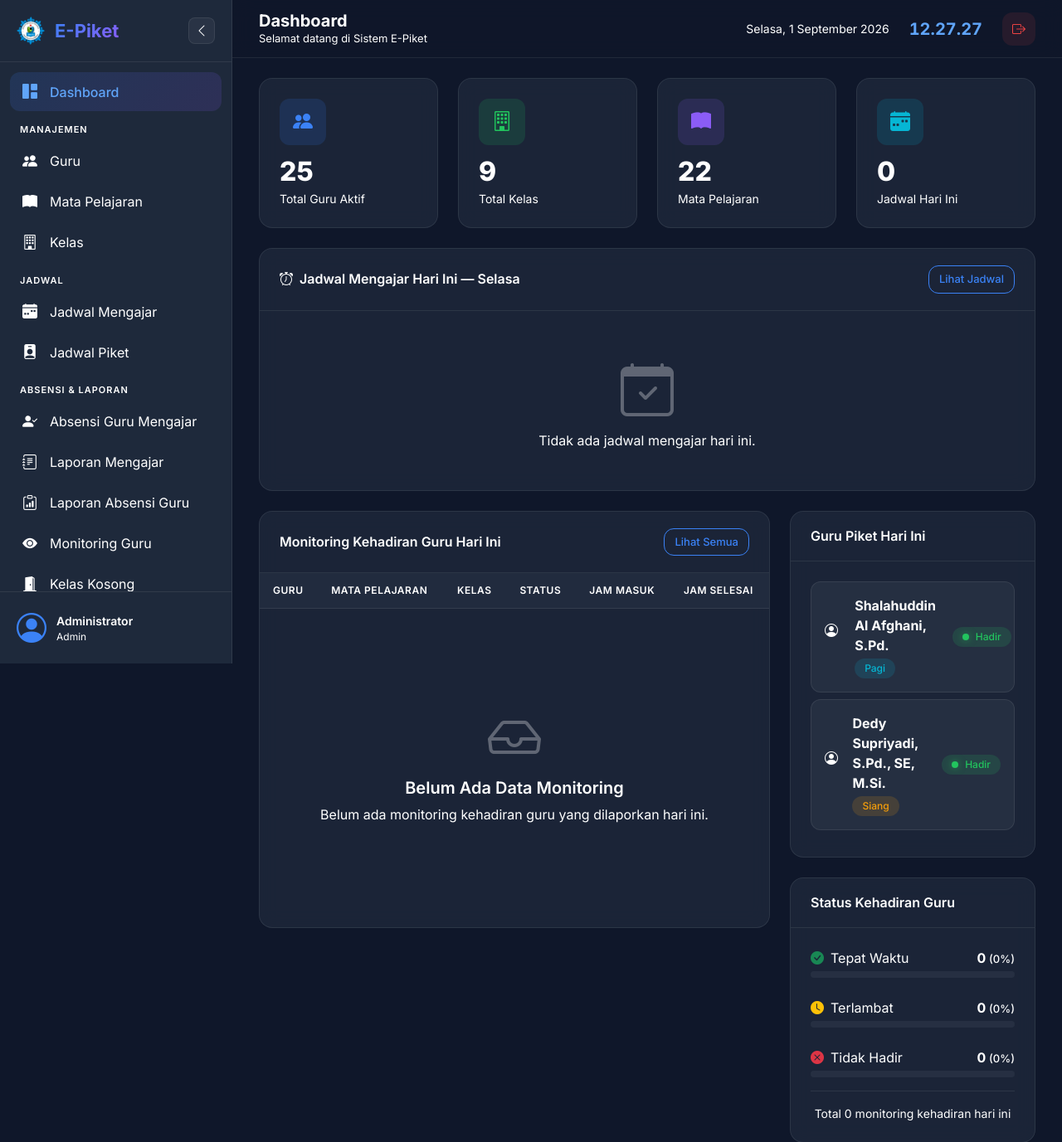
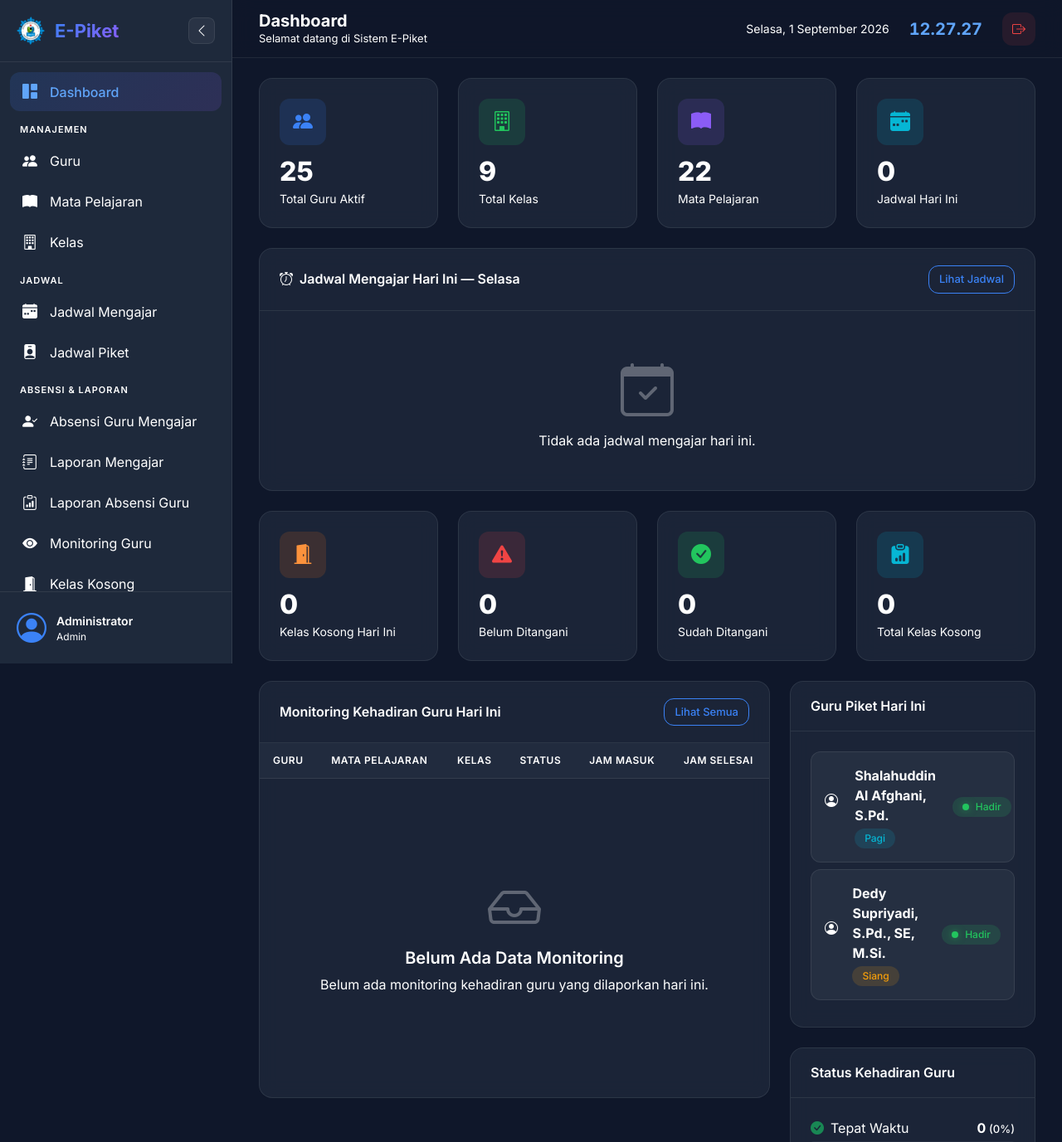
Before and after one commit to mubarokwei/e-piket-, a PHP site: page /e-piket/admin/dashboard.php in a window 1280 px wide. Shown: the top 1377 px of the page at 83% size. Run offline with PHP 8.4, Linux system fonts and the light colour scheme; a user stored in the database is signed in; data comes from the database, SQL or seed files in the repository; data that the repository does not hold is empty; some libraries are stand-ins or nearby versions.

Commit message:
Dashboard: tambah kartu statistik Kelas Kosong di area monitoring
Empat kartu baru di bawah panel countdown: Kelas Kosong Hari Ini,
Belum Ditangani, Sudah Ditangani, dan Total Kelas Kosong — dihitung
dari tabel kelas_kosong (hari ini + akumulasi). Tambah varian
icon-box.orange di CSS.

```diff
--- a/admin/dashboard.php
+++ b/admin/dashboard.php
@@ -80,6 +80,12 @@ $hadir_count = $conn->query("SELECT COUNT(*) FROM monitoring_kehadiran WHERE tan
 $terlambat_count = $conn->query("SELECT COUNT(*) FROM monitoring_kehadiran WHERE tanggal=CURDATE() AND status_kedatangan='terlambat'")->fetch_row()[0];
 $tidak_hadir_count = $conn->query("SELECT COUNT(*) FROM monitoring_kehadiran WHERE tanggal=CURDATE() AND status_kedatangan='tidak_hadir'")->fetch_row()[0];
 $total_monitoring = $hadir_count + $terlambat_count + $tidak_hadir_count;
+
+// Statistik kelas kosong
+$kk_hari_ini = (int) $conn->query("SELECT COUNT(*) FROM kelas_kosong WHERE tanggal=CURDATE()")->fetch_row()[0];
+$kk_belum = (int) $conn->query("SELECT COUNT(*) FROM kelas_kosong WHERE tanggal=CURDATE() AND tindakan='belum_ditangani'")->fetch_row()[0];
+$kk_sudah = $kk_hari_ini - $kk_belum;
+$kk_total = (int) $conn->query("SELECT COUNT(*) FROM kelas_kosong")->fetch_row()[0];
 ?>
 
 <!-- Statistik Ringkas -->
@@ -155,6 +161,38 @@ $total_monitoring = $hadir_count + $terlambat_count + $tidak_hadir_count;
             </div>
         </div>
         <?php endif; ?>
+    </div>
+</div>
+
+<!-- Kartu Monitoring: Kelas Kosong -->
+<div class="row g-4 mb-4">
+    <div class="col-xl-3 col-md-6">
+        <div class="stat-card">
+            <div class="icon-box orange"><i class="bi bi-door-open-fill"></i></div>
+            <div class="stat-value"><?= $kk_hari_ini ?></div>
+            <div class="stat-label">Kelas Kosong Hari Ini</div>
+        </div>
+    </div>
+    <div class="col-xl-3 col-md-6">
+        <div class="stat-card">
+            <div class="icon-box red"><i class="bi bi-exclamation-triangle-fill"></i></div>
+            <div class="stat-value"><?= $kk_belum ?></div>
+            <div class="stat-label">Belum Ditangani</div>
+        </div>
+    </div>
+    <div class="col-xl-3 col-md-6">
+        <div class="stat-card">
+            <div class="icon-box green"><i class="bi bi-check-circle-fill"></i></div>
+            <div class="stat-value"><?= $kk_sudah ?></div>
+            <div class="stat-label">Sudah Ditangani</div>
+        </div>
+    </div>
+    <div class="col-xl-3 col-md-6">
+        <div class="stat-card">
+            <div class="icon-box cyan"><i class="bi bi-clipboard-data-fill"></i></div>
+            <div class="stat-value"><?= $kk_total ?></div>
+            <div class="stat-label">Total Kelas Kosong</div>
+        </div>
     </div>
 </div>
 
--- a/assets/css/style.css
+++ b/assets/css/style.css
@@ -502,6 +502,11 @@ body {
     color: var(--warning);
 }
 
+.stat-card .icon-box.orange {
+    background: rgba(249, 115, 22, 0.15);
+    color: #fb923c;
+}
+
 .stat-card .icon-box.red {
     background: rgba(239, 68, 68, 0.15);
     color: var(--danger);
```
